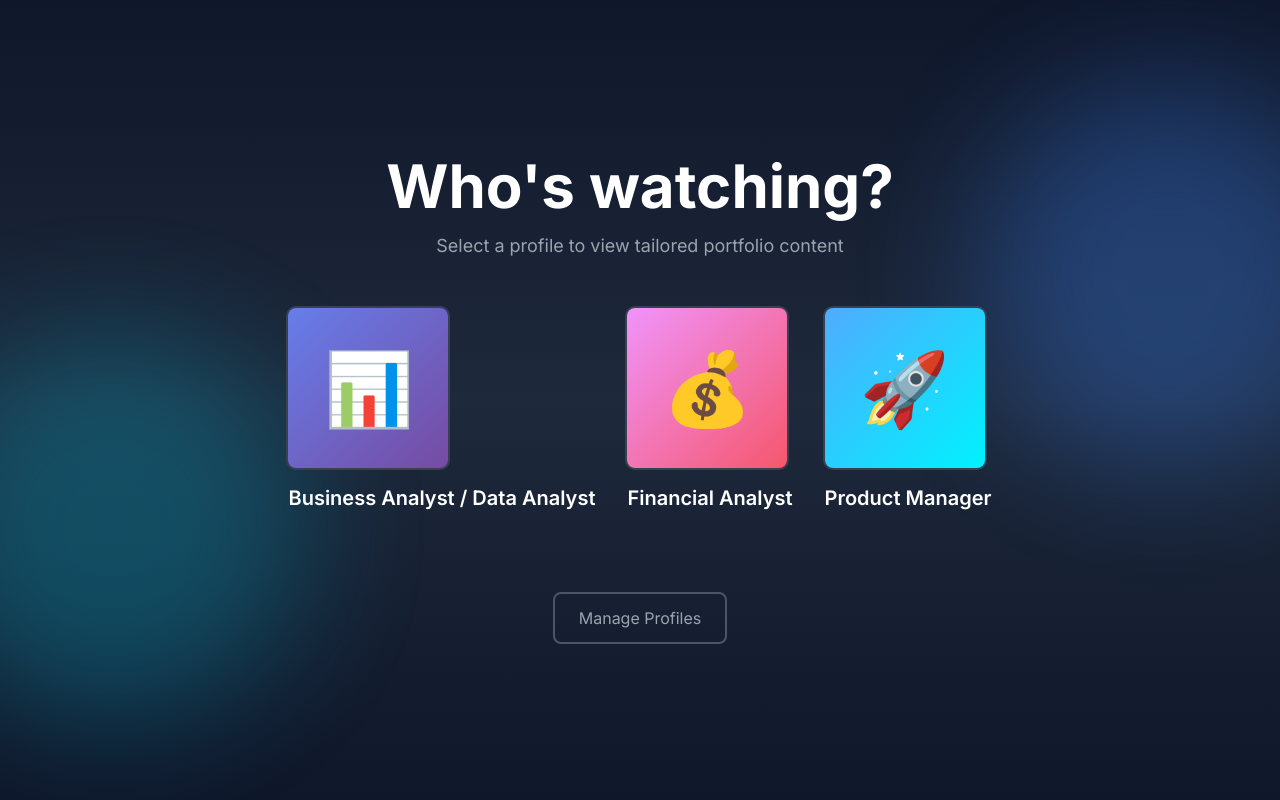
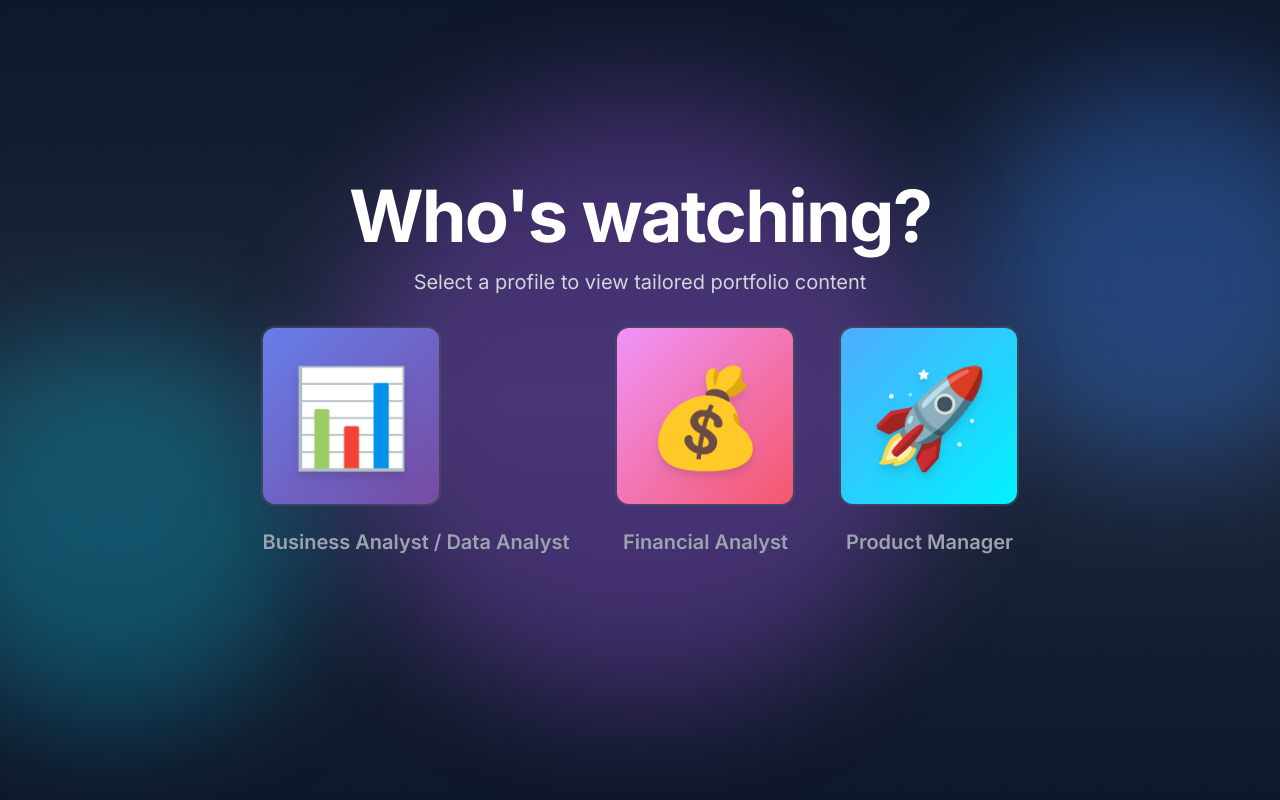
Before and after one commit to siddharthholankar/Portfolio-Website, a React (Vite) app: page / in a window 1280 px wide. Built offline with nearby package versions, Linux system fonts and the light colour scheme.

Commit message:
Polish profile selector UI and fix inconsistent display issue

```diff
--- a/src/App.jsx
+++ b/src/App.jsx
@@ -21,15 +21,14 @@ import {
 function AppContent() {
   const location = useLocation();
   const isBlogPage = location.pathname.startsWith('/blog');
-  const [selectedProfile, setSelectedProfile] = useState(null);
-
-  useEffect(() => {
-    // Load selected profile from localStorage
-    const savedProfile = localStorage.getItem('selectedProfile');
-    if (savedProfile) {
-      setSelectedProfile(savedProfile);
+  const [selectedProfile, setSelectedProfile] = useState(() => {
+    // Initialize from localStorage synchronously to prevent flash
+    if (typeof window !== 'undefined') {
+      const saved = localStorage.getItem('selectedProfile');
+      return saved || null;
     }
-  }, []);
+    return null;
+  });
 
   const handleSelectProfile = (profileId) => {
     setSelectedProfile(profileId);
--- a/src/components/ProfileSelector.jsx
+++ b/src/components/ProfileSelector.jsx
@@ -5,70 +5,102 @@ const ProfileSelector = ({ profiles, onSelectProfile }) => {
   const [hoveredProfile, setHoveredProfile] = useState(null);
 
   return (
-    <div className="min-h-screen bg-gradient-to-b from-[#0f172a] via-[#1e293b] to-[#0f172a] flex items-center justify-center px-4">
-      {/* Background Effects */}
+    <div className="min-h-screen bg-gradient-to-b from-[#0f172a] via-[#1e293b] to-[#0f172a] flex items-center justify-center px-4 relative overflow-hidden">
+      {/* Enhanced Background Effects */}
       <div className="absolute inset-0 overflow-hidden">
-        <div className="absolute top-20 -right-20 w-96 h-96 bg-blue-500 rounded-full blur-3xl opacity-10 animate-pulse"></div>
-        <div className="absolute bottom-20 -left-20 w-96 h-96 bg-cyan-500 rounded-full blur-3xl opacity-10 animate-pulse" style={{ animationDelay: '1s' }}></div>
+        <div className="absolute top-20 -right-20 w-96 h-96 bg-blue-500 rounded-full blur-3xl opacity-20 animate-pulse"></div>
+        <div className="absolute bottom-20 -left-20 w-96 h-96 bg-cyan-500 rounded-full blur-3xl opacity-20 animate-pulse" style={{ animationDelay: '1s' }}></div>
+        <div className="absolute top-1/2 left-1/2 transform -translate-x-1/2 -translate-y-1/2 w-[600px] h-[600px] bg-purple-500 rounded-full blur-3xl opacity-10 animate-pulse" style={{ animationDelay: '2s' }}></div>
       </div>
 
-      <div className="relative z-10 text-center w-full max-w-4xl">
-        {/* Title */}
-        <h1 className="text-4xl md:text-6xl font-bold text-white mb-4">
+      {/* Subtle Grid Pattern */}
+      <div className="absolute inset-0 opacity-5">
+        <div className="absolute inset-0" style={{
+          backgroundImage: `linear-gradient(rgba(59, 130, 246, 0.1) 1px, transparent 1px),
+                           linear-gradient(90deg, rgba(59, 130, 246, 0.1) 1px, transparent 1px)`,
+          backgroundSize: '50px 50px',
+        }}></div>
+      </div>
+
+      <div className="relative z-10 text-center w-full max-w-5xl animate-fade-in">
+        {/* Title with better styling */}
+        <div className="mb-8">
+          <h1 className="text-5xl md:text-7xl font-bold text-white mb-4 tracking-tight">
             Who's watching?
           </h1>
-        <p className="text-gray-400 text-lg mb-12">
+          <p className="text-gray-300 text-lg md:text-xl">
             Select a profile to view tailored portfolio content
           </p>
+        </div>
 
-        {/* Profile Cards */}
-        <div className="flex flex-wrap justify-center gap-6 md:gap-8 mb-12">
-          {profiles.map((profile) => (
+        {/* Profile Cards with improved styling */}
+        <div className="flex flex-wrap justify-center gap-8 md:gap-12 mb-16">
+          {profiles.map((profile, index) => (
             <div
               key={profile.id}
               className="group cursor-pointer"
               onMouseEnter={() => setHoveredProfile(profile.id)}
               onMouseLeave={() => setHoveredProfile(null)}
               onClick={() => onSelectProfile(profile.id)}
+              style={{ animationDelay: `${index * 100}ms` }}
             >
               <div
-                className={`relative transition-all duration-300 ${
+                className={`relative transition-all duration-500 ease-out ${
                   hoveredProfile === profile.id
-                    ? "scale-110 transform"
+                    ? "scale-110 transform translate-y-[-10px]"
                     : "scale-100"
                 }`}
               >
-                {/* Profile Avatar */}
+                {/* Profile Avatar with glow effect */}
+                <div className="relative mb-6">
                   <div
-                  className={`w-32 h-32 md:w-40 md:h-40 rounded-lg mb-4 flex items-center justify-center text-6xl md:text-7xl transition-all duration-300 ${
+                    className={`w-36 h-36 md:w-44 md:h-44 rounded-xl mb-4 flex items-center justify-center text-7xl md:text-8xl transition-all duration-500 ${
                       hoveredProfile === profile.id
-                      ? "ring-4 ring-blue-500 shadow-2xl shadow-blue-500/50"
-                      : "ring-2 ring-gray-700 hover:ring-gray-600"
+                        ? "ring-4 ring-white shadow-2xl shadow-white/30"
+                        : "ring-2 ring-gray-600/50 hover:ring-gray-500"
                     }`}
                     style={{
                       background: profile.gradient || "linear-gradient(135deg, #667eea 0%, #764ba2 100%)",
                     }}
                   >
-                  <span>{profile.icon}</span>
+                    <span className="drop-shadow-lg">{profile.icon}</span>
                   </div>
 
-                {/* Profile Name */}
+                  {/* Hover glow effect */}
+                  {hoveredProfile === profile.id && (
+                    <div
+                      className="absolute inset-0 rounded-xl blur-xl opacity-50 -z-10 transition-all duration-500"
+                      style={{
+                        background: profile.gradient || "linear-gradient(135deg, #667eea 0%, #764ba2 100%)",
+                        transform: 'scale(1.2)',
+                      }}
+                    ></div>
+                  )}
+                </div>
+
+                {/* Profile Name with better typography */}
                 <p
-                  className={`text-white font-semibold text-lg md:text-xl transition-colors duration-300 ${
-                    hoveredProfile === profile.id ? "text-blue-400" : ""
+                  className={`font-semibold text-lg md:text-xl transition-all duration-300 ${
+                    hoveredProfile === profile.id
+                      ? "text-white scale-105"
+                      : "text-gray-400"
                   }`}
                 >
                   {profile.name}
                 </p>
+
+                {/* Description on hover */}
+                {hoveredProfile === profile.id && (
+                  <p className="text-gray-500 text-sm mt-2 max-w-[200px] mx-auto animate-fade-in">
+                    {profile.description}
+                  </p>
+                )}
               </div>
             </div>
           ))}
         </div>
 
-        {/* Manage Profiles Button */}
-        <button className="mt-8 px-6 py-3 border-2 border-gray-600 text-gray-400 hover:border-gray-500 hover:text-white transition-colors duration-300 rounded-lg">
-          Manage Profiles
-        </button>
+        {/* Manage Profiles Button - removed for cleaner look */}
       </div>
     </div>
   );
```
Lines whose indentation alone changed are shown as unchanged.
